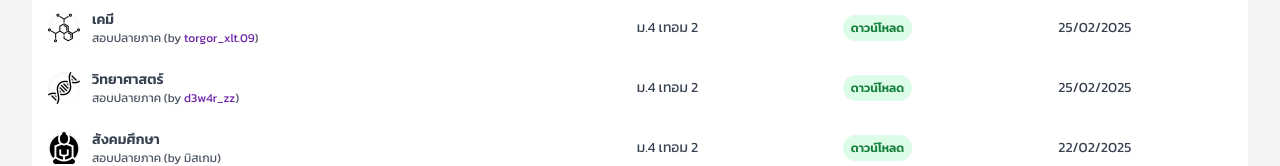
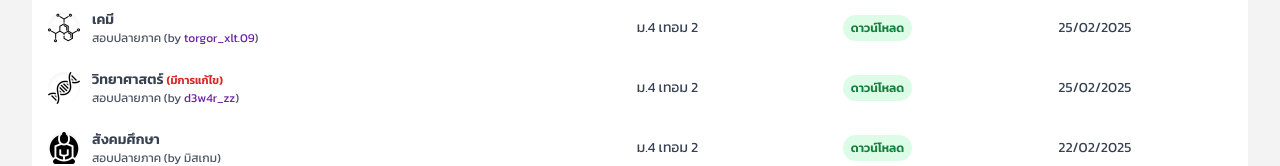
Before and after one commit to poomp5/freedom, a Next.js app: page /m4/final2 in a window 1280 px wide. Shown: the part 427-593 px from the top of the page. Built offline with nearby package versions, Linux system fonts and the light colour scheme.

Commit message:
edit sci m4

```diff
--- a/app/m4/final2/page.tsx
+++ b/app/m4/final2/page.tsx
@@ -176,7 +176,7 @@ export default function Home() {
                                     </tr>
                                     <tr className="text-gray-700">
                                         <td className="px-4 py-3">
-                                            <Link href={'/m4/final2/sci.pdf'} className="flex items-center text-sm">
+                                            <Link href={'/m4/final2/sci_new.pdf'} className="flex items-center text-sm">
                                                 <div className="inline-block relative w-8 h-8 mr-3 rounded-full">
                                                     <Image
                                                         className="icon-subject object-cover w-full h-auto"
@@ -189,7 +189,7 @@ export default function Home() {
                                                 </div>
                                                 <div className="inline-block">
                                                     <p className="font-semibold whitespace-nowrap">
-                                                        วิทยาศาสตร์
+                                                        วิทยาศาสตร์ <small className="text-red-600">(มีการแก้ไข)</small>
                                                     </p>
                                                     <p className="text-xs text-gray-600">
                                                         สอบปลายภาค (by <Link className="text-purple-800" href="https://www.instagram.com/d3w4r_zz/">d3w4r_zz</Link>)
@@ -201,7 +201,7 @@ export default function Home() {
                                             ม.4 เทอม 2
                                         </td>
                                         <td className="px-4 py-3 text-xs">
-                                            <Link href={'/m4/final2/sci.pdf'}>
+                                            <Link href={'/m4/final2/sci_new.pdf'}>
                                                 <span className="px-2 py-1 font-semibold leading-tight text-green-700 bg-green-100 rounded-full">
                                                     ดาวน์โหลด
                                                 </span>
```
Also changed, not shown: 1 other file (tests, documents, lock files or other folders).
